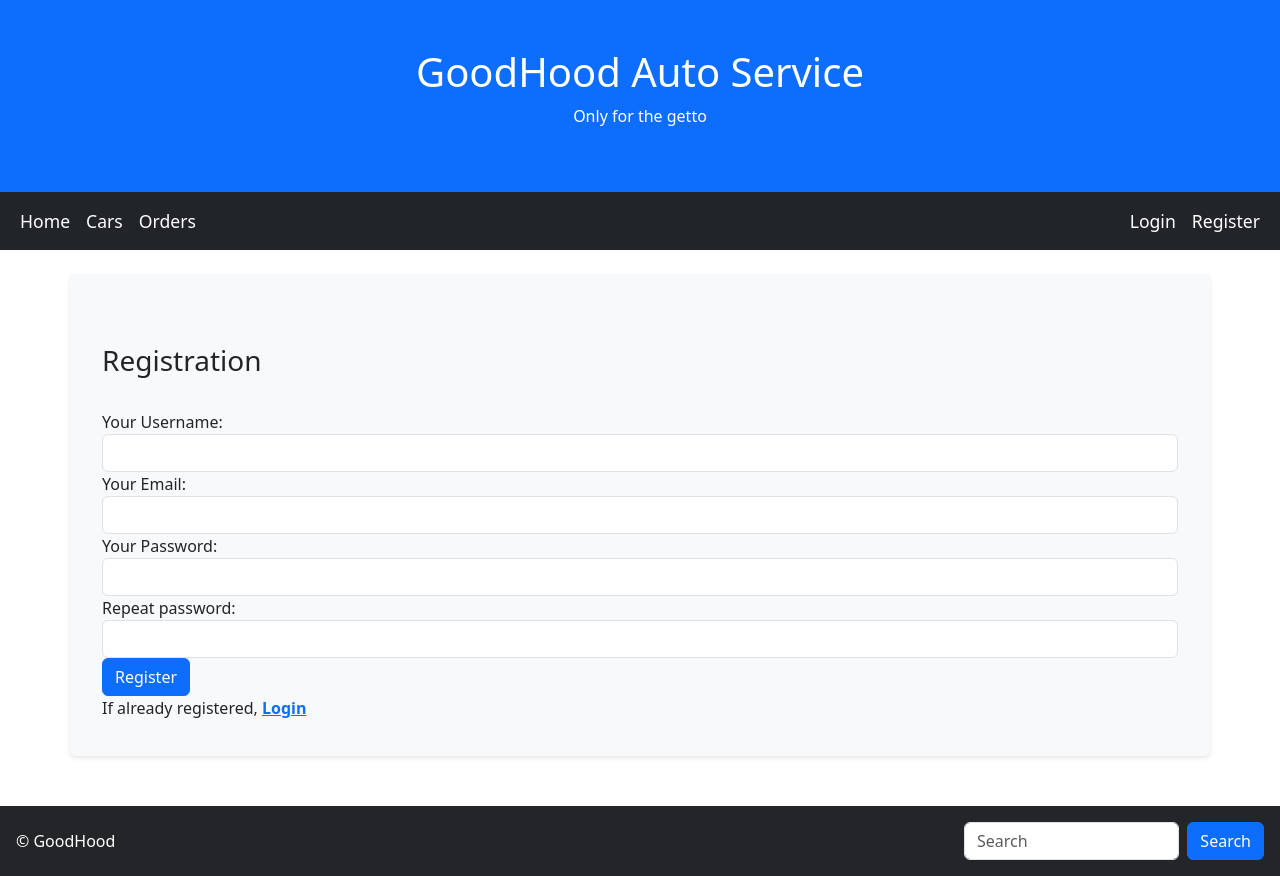
After one commit to Mindaugas66/Servisas, a Django app: page /register/ in a window 1280 px wide. The commit adds this page. Run offline with Django 5.2, Linux system fonts and the light colour scheme.

Commit message:
added ability to register

```diff
--- a/mysite/mysite/urls.py
+++ b/mysite/mysite/urls.py
@@ -19,5 +19,6 @@ from django.urls import include, path
 
 urlpatterns = [
     path('admin/', admin.site.urls),
-    path('', include('servisas.urls'))
+    path('', include('servisas.urls')),
+    path('tinymce/', include('tinymce.urls')),
 ]
--- a/mysite/servisas/models.py
+++ b/mysite/servisas/models.py
@@ -2,6 +2,7 @@ from django.db import models
 from django.contrib.auth.models import User
 from datetime import date as data
 from datetime import timedelta
+from tinymce.models import HTMLField
 
 
 # Create your models here.
@@ -50,6 +51,7 @@ class Order(models.Model):
     car = models.ForeignKey(to="Car", verbose_name="Car", on_delete=models.CASCADE, null=True)
     client = models.ForeignKey(to=User, verbose_name="Client", on_delete=models.SET_NULL, null=True, blank=True)
     deadline = models.DateField(verbose_name="Deadline", default=data.today() + timedelta(days=7))
+    repair_request = HTMLField(verbose_name="Repair Request", max_length=3000, default="")
     ORDER_STATUS = (
         ('c', 'Completed'),
         ('i', 'In Progress'),
--- a/mysite/servisas/templates/base.html
+++ b/mysite/servisas/templates/base.html
@@ -48,7 +48,6 @@
     </style>
 </head>
 <body>
-
 <div class="p-5 bg-primary text-white text-center">
     <h1>GoodHood Auto Service</h1>
     <p>Only for the getto</p>
@@ -89,14 +88,25 @@
             </li>
             {% else %}
             <li class="nav-item"><a class="nav-link" href="{% url 'login' %}">Login</a></li>
+            <li class="nav-item"><a class="nav-link" href="{% url 'register' %}">Register</a></li>
             {% endif %}
         </ul>
     </div>
 </nav>
 
-<div class="container mt-5 content-wrapper">
-    <div class="col-sm">
-        {% block 'content' %}{% endblock %}
+<div class="container mt-4">
+    <div class="row">
+        <div class="col-sm">
+            {% if messages %}
+            {% for message in messages %}
+            <div class="alert alert-{% if message.tags == 'error' %}danger{% elif message.tags == 'info' %}success{% endif %}"
+                 role="alert">
+                {{ message }}
+            </div>
+            {% endfor %}
+            {% endif %}
+            {% block 'content' %}{% endblock %}
+        </div>
     </div>
 </div>
 
--- /dev/null
+++ b/mysite/servisas/templates/registration/register.html
@@ -0,0 +1,32 @@
+{% extends 'base.html' %}
+
+{% block "title" %}Register{% endblock %}
+
+{% block 'content' %}
+
+    <div class="container register">
+        <h3>Registration</h3><br/>
+        <form method="post">
+            {% csrf_token %}
+            <div class="form-group">
+                <label for="username">Your Username:</label>
+                <input name="username" type="text" class="form-control" id="username" aria-describedby="usernameHelp">
+            </div>
+            <div class="form-group">
+                <label for="exampleInputEmail1">Your Email:</label>
+                <input name="email" type="email" class="form-control" id="exampleInputEmail1" aria-describedby="emailHelp">
+            </div>
+            <div class="form-group">
+                <label for="password">Your Password:</label>
+                <input name="password" type="password" class="form-control" id="password" aria-describedby="pwdHelp">
+            </div>
+            <div class="form-group">
+                <label for="password2">Repeat password:</label>
+                <input name="password2" type="password" class="form-control" id="password2" aria-describedby="pwd2Help">
+            </div>
+            <button type="submit" class="btn btn-primary register-button">Register</button>
+        </form>
+        <p>If already registered, <a href="{% url 'login' %}"><strong>Login</strong></a></p>
+    </div>
+
+{% endblock %}
--- a/mysite/servisas/urls.py
+++ b/mysite/servisas/urls.py
@@ -10,6 +10,7 @@ urlpatterns = [
     path('cars/<int:car_model>', views.car_model_view, name="CarModel"),
     path('orders/', views.OrdersAndOrderRows, name="Orders"),
     path('search/', views.search, name='search'),
-    path('accounts/', include('django.contrib.auth.urls'))
+    path('accounts/', include('django.contrib.auth.urls')),
+    path('register/', views.register, name='register')
 ] + (static(settings.STATIC_URL, document_root=settings.STATIC_ROOT) +
     static(settings.MEDIA_URL, document_root=settings.MEDIA_ROOT))
--- a/mysite/servisas/views.py
+++ b/mysite/servisas/views.py
@@ -6,7 +6,11 @@ from django.views import generic
 from django.contrib.auth.mixins import LoginRequiredMixin
 from .models import CarModel, Service, Order, Car, OrderRow
 import datetime
-
+from django.shortcuts import redirect
+from django.contrib.auth.forms import User
+from django.views.decorators.csrf import csrf_protect
+from django.contrib import messages
+from django.contrib.auth import password_validation
 
 
 def index(request):
@@ -32,6 +36,7 @@ def Cars(request):
     }
     print(cars)
     return render(request, template_name="cars.html", context=context)
+
 
 def OrdersAndOrderRows(request):
     orders = Order.objects.all().order_by('-date')
@@ -86,3 +91,36 @@ class MyOrderListView(LoginRequiredMixin, generic.ListView):
 
     def get_queryset(self):
         return Order.objects.filter(client=self.request.user)
+
+
+@csrf_protect
+def register(request):
+    if request.method == "POST":
+        # pasiimame reikšmes iš registracijos formos
+        username = request.POST['username']
+        email = request.POST['email']
+        password = request.POST['password']
+        password2 = request.POST['password2']
+        if password == password2:
+            if User.objects.filter(username=username).exists():
+                messages.error(request, f' {username} Is taken!')
+                return redirect('register')
+            else:
+                if User.objects.filter(email=email).exists():
+                    messages.error(request, f'User already exists with {email}!')
+                    return redirect('register')
+                else:
+                    try:
+                        password_validation.validate_password(password)
+                    except password_validation.ValidationError as e:
+                        for error in e:
+                            messages.error(request, error)
+                        return redirect('register')
+
+                    User.objects.create_user(username=username, email=email, password=password)
+                    messages.info(request, f'User {username} registered!')
+                    return redirect('login')
+        else:
+            messages.error(request, 'Passwords doesnt match!')
+            return redirect('register')
+    return render(request, 'registration/register.html')
```
Also changed, not shown: mysite/mysite/settings.py (+28 -1 lines).
